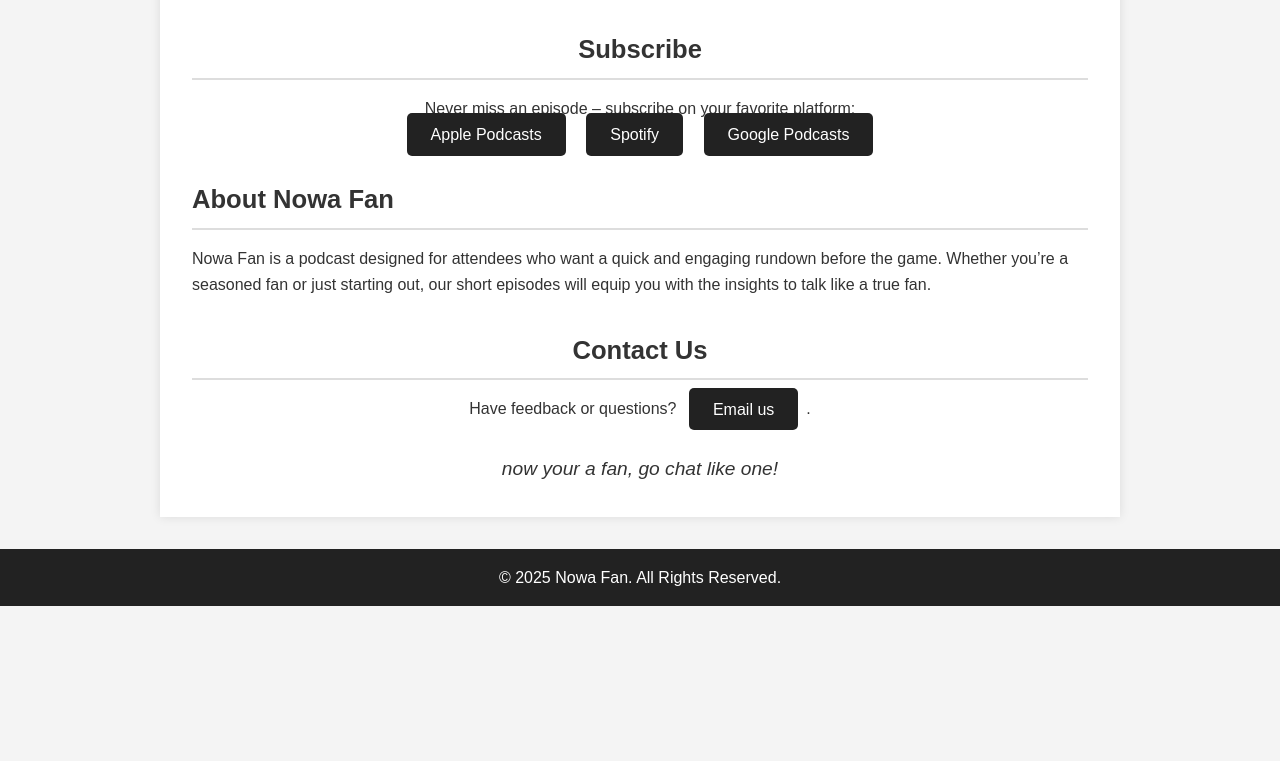
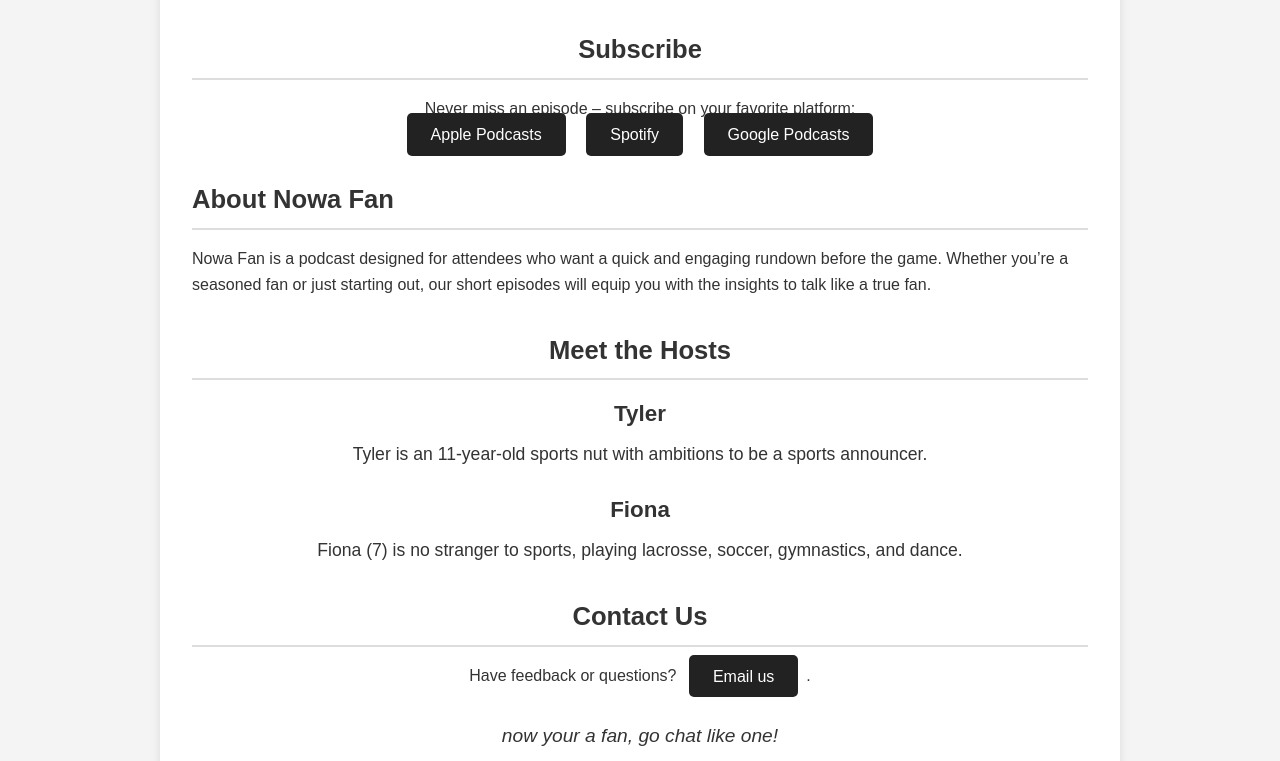
Before and after one commit to primeobsession/nowafan.github.io, a plain HTML site: page index.html in a window 1280 px wide. Shown: the part 547-1308 px from the top of the page. Before the commit the page ends 1153 px from the top, so only its background shows below. Drawn offline with Linux system fonts and the light colour scheme.

Commit message:
added about people

```diff
--- a/index.html
+++ b/index.html
@@ -93,6 +93,26 @@
             padding: 1rem 0;
             margin-top: 2rem;
         }
+
+        /* New CSS for Hosts Section */
+        .hosts {
+            text-align: center;
+            margin-bottom: 2rem;
+        }
+        .hosts h3 {
+            font-size: 1.6rem;
+            margin-bottom: 1rem;
+        }
+        .hosts .host {
+            margin-bottom: 1.5rem;
+        }
+        .hosts .host h4 {
+            font-size: 1.4rem;
+            margin-bottom: 0.5rem;
+        }
+        .hosts .host p {
+            font-size: 1.1rem;
+        }
         /* Responsive adjustments */
         @media (max-width: 600px) {
             header h1 {
@@ -152,6 +172,18 @@
         </p>
     </section>
 
+    <section class="hosts">
+        <h3>Meet the Hosts</h3>
+        <div class="host">
+            <h4>Tyler</h4>
+            <p>Tyler is an 11-year-old sports nut with ambitions to be a sports announcer.</p>
+        </div>
+        <div class="host">
+            <h4>Fiona</h4>
+            <p>Fiona (7) is no stranger to sports, playing lacrosse, soccer, gymnastics, and dance.</p>
+        </div>
+    </section>
+
     <section class="contact">
         <h3>Contact Us</h3>
         <p>Have feedback or questions? <a href="mailto:info@nowafan.com">Email us</a>.</p>
```
